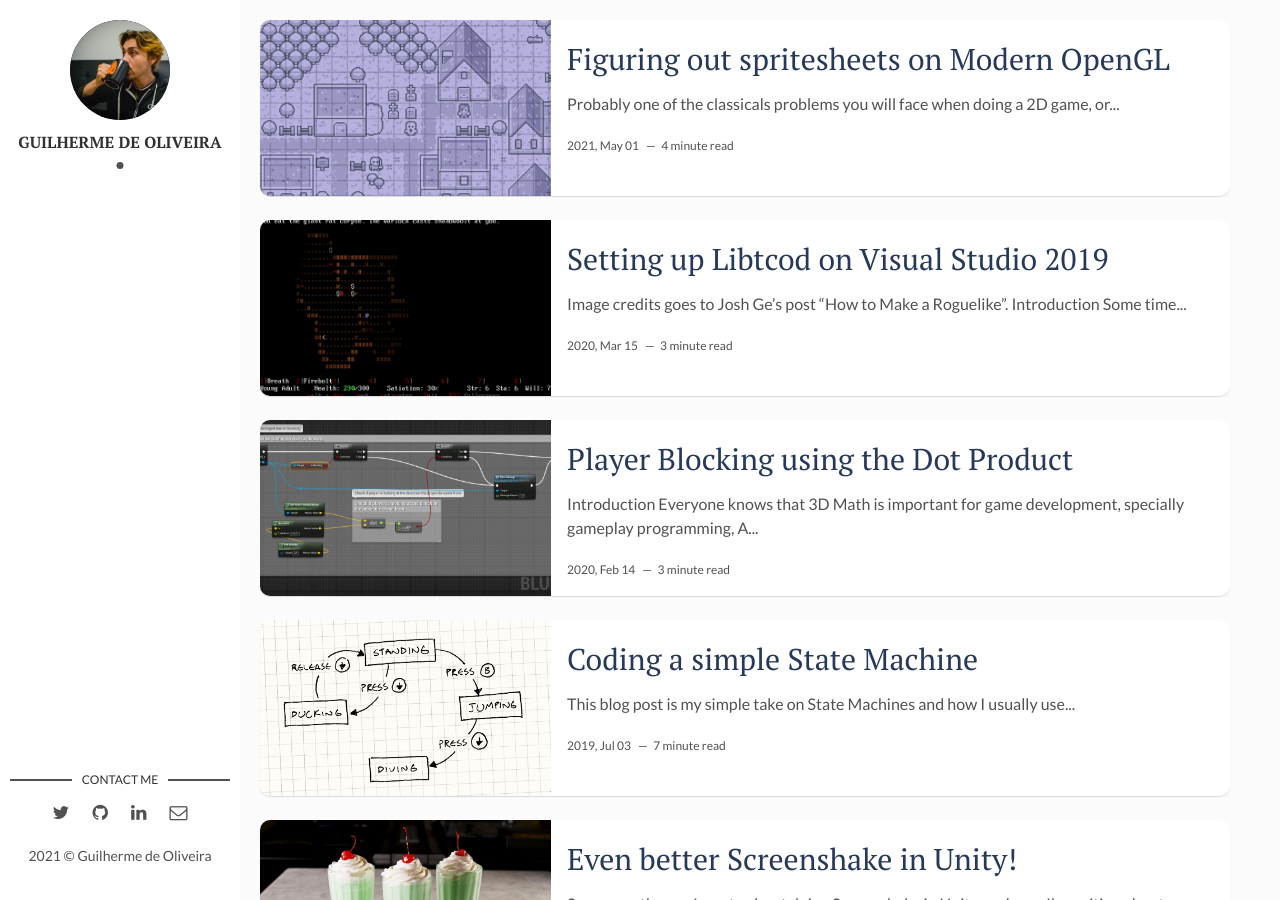
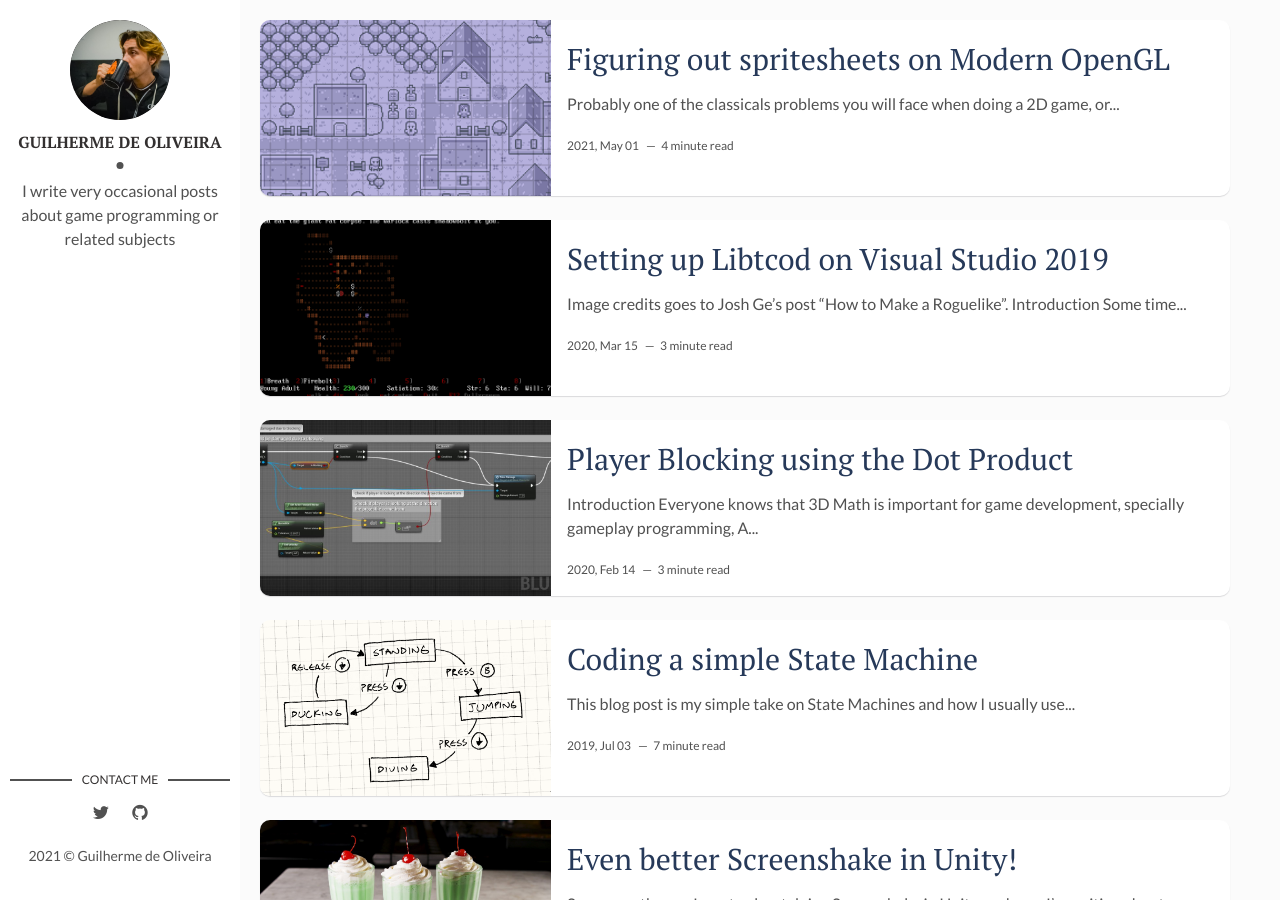
Before and after one commit to guilhermepo2/blog, a Jekyll site: the page built from index.html, in a window 1280 px wide and 900 px high. Built offline with Jekyll 4.4.1, drawn with Linux system fonts in a browser that asks for light colours; the list of posts is cut into pages by our own code.

Commit message:
removing linkedin and email lol

```diff
--- a/_config.yml
+++ b/_config.yml
@@ -9,7 +9,7 @@ site-twitter: guilhermepo2 #if your site has a twitter account, enter it here
 # Author Settings
 author: Guilherme de Oliveira
 author-img: me3-3.png
-# about-author: Gameplay Programmer # add description
+about-author: I write very occasional posts about game programming or related subjects # add description
 social-twitter: guilhermepo2 # add your Twitter handle
 social-github: guilhermepo2 # add your Github handle
 # social-linkedin: guilhermepo2 # add your Linkedin handle
--- a/_layouts/main.html
+++ b/_layouts/main.html
@@ -26,16 +26,6 @@ layout: default
         {% else %}
           <li class="github"><a href="http://github.com/" target="_blank"><i class="fa fa-github" aria-hidden="true"></i></a></li>
         {% endif %}
-        {% if site.social-linkedin %}
-          <li class="linkedin"><a href="https://in.linkedin.com/in/{{site.social-linkedin}}" target="_blank"><i class="fa fa-linkedin"></i></a></li>
-        {% else %}
-          <li class="linkedin"><a href="https://in.linkedin.com/" target="_blank"><i class="fa fa-linkedin" aria-hidden="true"></i></a></li>
-        {% endif %}
-        {% if site.social-email %}
-          <li class="email"><a href="mailto:{{site.social-email}}"><i class="fa fa-envelope-o"></i></a></li>
-        {% else %}
-          <li class="email"><a href="mailto:example.david@blog.com"><i class="fa fa-envelope-o" aria-hidden="true"></i></a></li>
-        {% endif %}
       </ul>
     </section> <!-- End Section Contact -->
     <div class="copyright">
```
